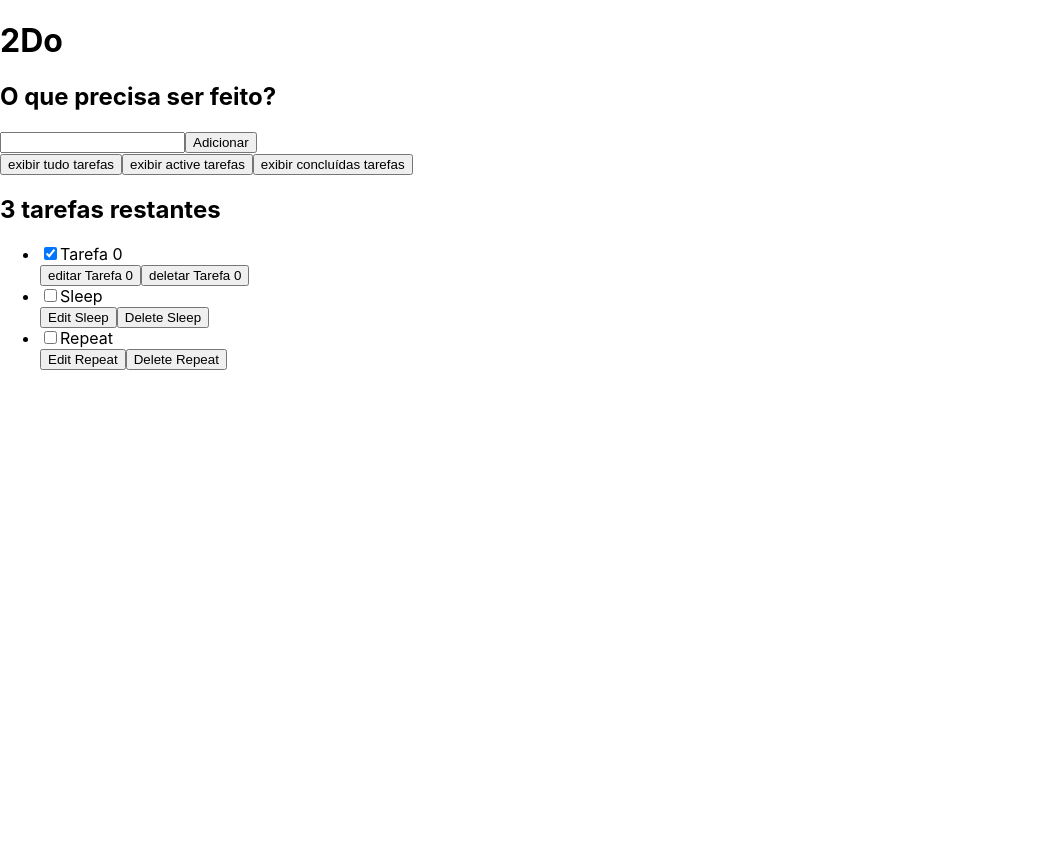
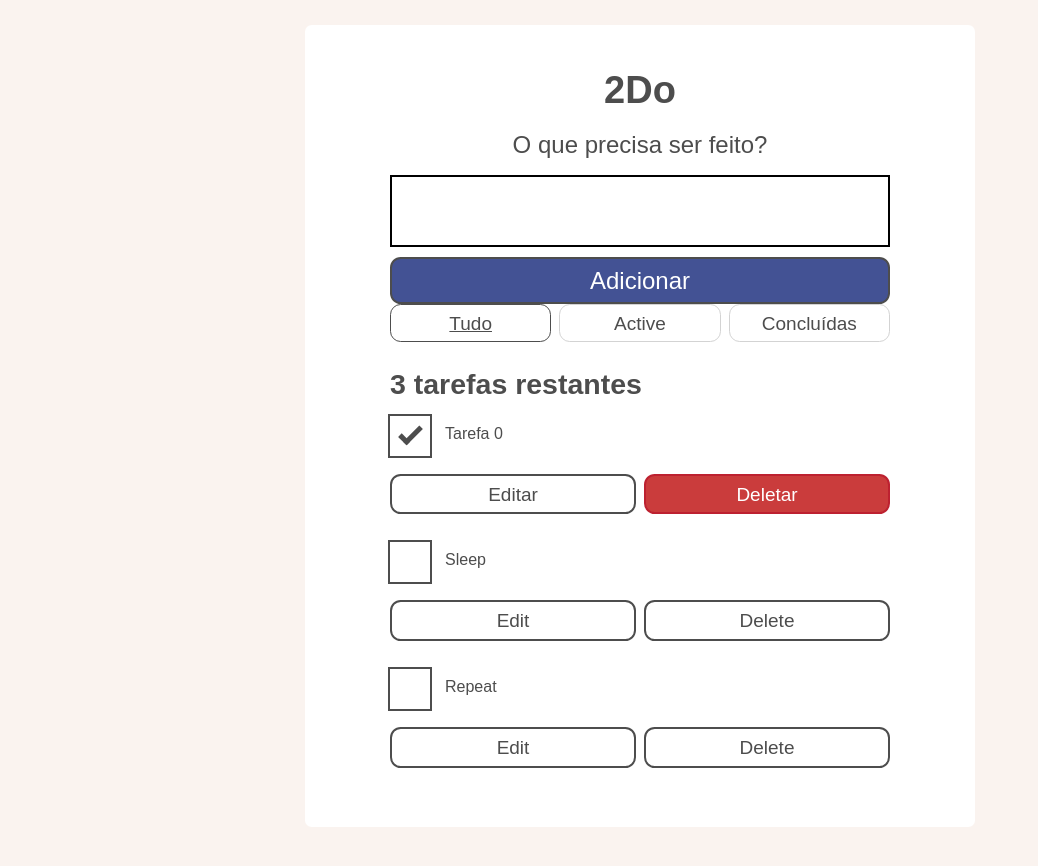
Before and after one commit to porrecobs/react-todo, a React (Create React App) app: page / in a window 1280 px wide. Shown: the top 866 px of the page, without its empty margins (0-1038 px from the left). Before the commit the page ends 800 px from the top, so only its background shows below. Built offline with nearby package versions, Linux system fonts and the light colour scheme.

Commit message:
adding styling to todo

```diff
--- a/src/index.css
+++ b/src/index.css
@@ -1,4 +1,4 @@
-body {
+/* body {
   margin: 0;
   font-family: -apple-system, BlinkMacSystemFont, 'Segoe UI', 'Roboto', 'Oxygen',
     'Ubuntu', 'Cantarell', 'Fira Sans', 'Droid Sans', 'Helvetica Neue',
@@ -11,3 +11,303 @@
   font-family: source-code-pro, Menlo, Monaco, Consolas, 'Courier New',
     monospace;
 }
+*/
+
+/* RESETS */
+*,
+*::before,
+*::after {
+  box-sizing: border-box;
+}
+*:focus {
+  /*outline: 3px dashed #228bec;*/
+  outline-offset: 0;
+}
+html {
+  font: 62.5% / 1.15 sans-serif;
+}
+h1,
+h2 {
+  margin-bottom: 0;
+}
+ul {
+  list-style: none;
+  padding: 0;
+}
+button {
+  border: none;
+  border-radius: 8pt;
+  margin: 0;
+  padding: 0;
+  width: auto;
+  overflow: visible;
+  background: transparent;
+  color: inherit;
+  font: inherit;
+  line-height: normal;
+  -webkit-font-smoothing: inherit;
+  -moz-osx-font-smoothing: inherit;
+  -webkit-appearance: none;
+}
+
+button::-moz-focus-inner {
+  border: 0;
+}
+
+button, input,
+optgroup, select,
+textarea {
+  font-family: inherit;
+  font-size: 100%;
+  line-height: 1.15;
+  margin: 0;
+}
+
+button,
+input {
+  overflow: visible;
+}
+
+input[type="text"] {
+  border-radius: 0;
+}
+
+body {
+  width: 100%;
+  max-width: 68rem;
+  margin: 0 auto;
+  padding: 5px;
+  font: 1.6rem/1.25 Arial, sans-serif;
+  background-color: #faf3ef;
+  color: #4d4d4d;
+}
+@media screen and (min-width: 620px) {
+  body {
+    font-size: 1.9rem;
+    line-height: 1.31579;
+  }
+}
+/*END RESETS*/
+/* GLOBAL STYLES */
+.form-group > input[type="text"] {
+  display: inline-block;
+  margin-top: 0.4rem;
+}
+.btn {
+  padding: 0.8rem 1rem 0.7rem;
+  border: 0.2rem solid #4d4d4d;
+  cursor: pointer;
+  text-transform: capitalize;
+}
+.btn.toggle-btn {
+  border-width: 1px;
+  border-color: #d3d3d3;
+}
+.btn.toggle-btn[aria-pressed="true"] {
+  text-decoration: underline;
+  border-color: #4d4d4d;
+}
+.btn_danger {
+  color: #fff;
+  background-color: #ca3c3c;
+  border-color: #bd2130;
+}
+.btn_filter {
+  border-color: lightgrey;
+}
+.btn_primary {
+  color: #fff;
+  background-color: #435294;
+}
+.btn-group {
+  display: flex;
+  justify-content: space-between;
+}
+.btn-group > * {
+  flex: 1 1 49%;
+}
+.btn-group > * + * {
+  margin-left: 0.8rem;
+}
+.label-wrapper {
+  margin: 0;
+  flex: 0 0 100%;
+  text-align: center;
+}
+.visually-hidden {
+  position: absolute !important;
+  height: 1pt;
+  width: 1pt;
+  overflow: hidden;
+  clip: rect(1px 1px 1px 1px);
+  clip: rect(1px, 1px, 1px, 1px);
+  white-space: nowrap;
+}
+[class*="stack"] > * {
+  margin-top: 0;
+  margin-bottom: 0;
+}
+.stack-small > * + * {
+  margin-top: 1.25rem;
+}
+.stack-large > * + * {
+  margin-top: 2.5rem;
+}
+@media screen and (min-width: 550px) {
+  .stack-small > * + * {
+    margin-top: 1.4rem;
+  }
+  .stack-large > * + * {
+    margin-top: 2.8rem;
+  }
+}
+.stack-exception {
+  margin-top: 1.2rem;
+}
+/* END GLOBAL STYLES */
+.todo-app {
+  background: #fff;
+  margin: 2rem 0 4rem 0;
+  padding: 1rem;
+  position: relative;
+  border-radius: 5pt;
+  /*box-shadow: 0 2px 4px 0 rgba(0, 0, 0, 0.2), 0 2.5rem 5rem 0 rgba(0, 0, 0, 0.1);*/
+}
+@media screen and (min-width: 550px) {
+  .todo-app {
+    padding: 4rem;
+  }
+}
+.todo-app > * {
+  max-width: 50rem;
+  margin-left: auto;
+  margin-right: auto;
+}
+.todoapp > form {
+  max-width: 100%;
+}
+.todo-app > h1 {
+  display: block;
+  max-width: 100%;
+  text-align: center;
+  margin: 0;
+  margin-bottom: 1rem;
+}
+.label_lg {
+  line-height: 1.01567;
+  font-weight: 300;
+  padding: 0.8rem;
+  margin-bottom: 1rem;
+  text-align: center;
+}
+.input_lg {
+  padding: 2rem;
+  border: 2pt solid #000;
+}
+.input_lg:focus {
+  border-color: #4d4d4d;
+  box-shadow: inset 0 0 0 2px;
+}
+[class*="_lg"] {
+  display: inline-block;
+  width: 100%;
+  font-size: 1.9rem;
+}
+[class*="_lg"]:not(:last-child) {
+  margin-bottom: 1rem;
+}
+@media screen and (min-width: 620px) {
+  [class*="_lg"] {
+    font-size: 2.4rem;
+  }
+}
+.filters {
+  width: 100%;
+  margin: unset auto;
+}
+/* Todo item styles */
+.todo {
+  display: flex;
+  flex-direction: row;
+  flex-wrap: wrap;
+}
+.todo > * {
+  flex: 0 0 100%;
+}
+.todo-text {
+  width: 100%;
+  min-height: 4.4rem;
+  padding: 0.4rem 0.8rem;
+  border: 2pt solid #565656;
+}
+.todo-text:focus {
+  box-shadow: inset 0 0 0 2px;
+}
+/* CHECKBOX STYLES */
+.c-cb {
+  box-sizing: border-box;
+  font-family: Arial, sans-serif;
+  -webkit-font-smoothing: antialiased;
+  font-weight: 400;
+  font-size: 1.6rem;
+  line-height: 1.25;
+  display: block;
+  position: relative;
+  min-height: 44px;
+  padding-left: 40px;
+  clear: left;
+}
+.c-cb > label::before,
+.c-cb > input[type="checkbox"] {
+  box-sizing: border-box;
+  top: -2px;
+  left: -2px;
+  width: 44px;
+  height: 44px;
+}
+.c-cb > input[type="checkbox"] {
+  -webkit-font-smoothing: antialiased;
+  cursor: pointer;
+  position: absolute;
+  z-index: 1;
+  margin: 0;
+  opacity: 0;
+}
+.c-cb > label {
+  font-size: inherit;
+  font-family: inherit;
+  line-height: inherit;
+  display: inline-block;
+  margin-bottom: 0;
+  padding: 8px 15px 5px;
+  cursor: pointer;
+  touch-action: manipulation;
+}
+.c-cb > label::before {
+  content: "";
+  position: absolute;
+  border: 2px solid currentColor;
+  background: transparent;
+}
+.c-cb > input[type="checkbox"]:focus + label::before {
+  border-width: 4px;
+  outline: 3px dashed #228bec;
+}
+.c-cb > label::after {
+  box-sizing: content-box;
+  content: "";
+  position: absolute;
+  top: 11px;
+  left: 9px;
+  width: 18px;
+  height: 7px;
+  transform: rotate(-45deg);
+  border: solid;
+  border-width: 0 0 5px 5px;
+  border-top-color: transparent;
+  opacity: 0;
+  background: transparent;
+}
+.c-cb > input[type="checkbox"]:checked + label::after {
+  opacity: 1;
+}
```
